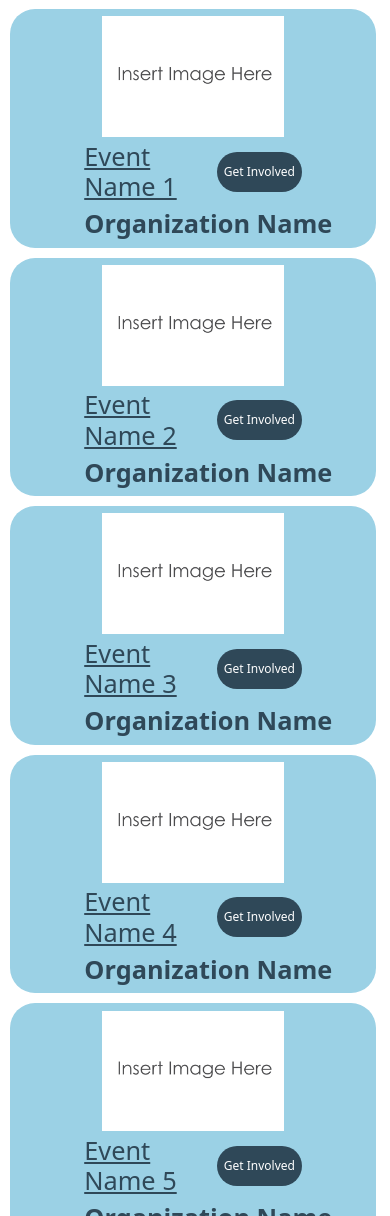
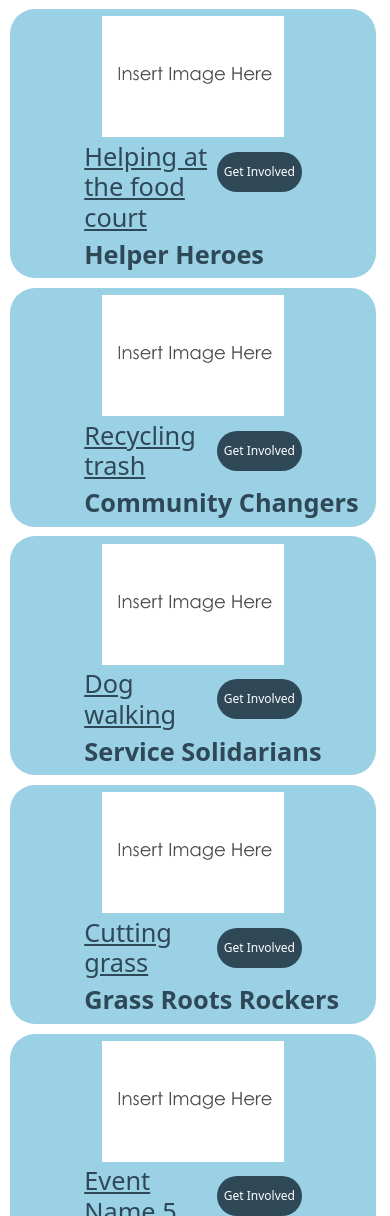
Before and after one commit to pobba-dud/We-Serve, a website: page DiscoverPage.html in a window 390 px wide. Shown: the part 220-1436 px from the top of the page. Drawn offline with nearby package versions, Linux system fonts and the light colour scheme.

Commit message:
Update DiscoverPage.html

```diff
--- a/DiscoverPage.html
+++ b/DiscoverPage.html
@@ -212,8 +212,8 @@ opacity: 0.5;
 <div class="module" style="float:left">
   <img src="Images/Insert-Image-Here.png" alt="Insert-Image-Here">
   <button class="btn btn-primary" data-bs-toggle="modal" data-bs-target="#eventModal1" data-bs-backdrop="static">Get Involved</button>
-  <h3 style="margin-left: 20%;"><u>Event Name 1</u></h3>
-  <h3 style="margin-left: 20%;"> <b>Organization Name</b></h3>
+  <h3 style="margin-left: 20%;"><u>Helping at the food court</u></h3>
+  <h3 style="margin-left: 20%;"> <b>Helper Heroes</b></h3>
 </div>
 
 <!-- Modal 1 -->
@@ -221,7 +221,7 @@ opacity: 0.5;
   <div class="modal-dialog modal-lg">
     <div class="modal-content">
       <div class="modal-header">
-        <h5 class="modal-title" id="eventModalLabel1">Event Name 1</h5>
+        <h5 class="modal-title" id="eventModalLabel1">Helping at the food court</h5>
         <button type="button" class="btn-close" data-bs-dismiss="modal" aria-label="Close"></button>
       </div>
       <div class="modal-body">
@@ -230,23 +230,23 @@ opacity: 0.5;
             <!-- Event Image -->
             <div class="col-md-4">
               <div class="event-image">
-                Image of Event 1
+                Image of food court
               </div>
               <div class="event-info">
-                <h5>Organization 1</h5>
-                <span>Event Name 1</span>
-                <span>Month 1,</span>
+                <h5>Helper Heroes</h5>
+                <span>Helping at the food court</span>
+                <span>October 28th</span>
                 <span>10:00 AM - 12:00 PM</span>
               </div>
             </div>
             <!-- Event Description -->
             <div class="col-md-8">
-              <h5>Event Name 1</h5>
+              <h5>Helping at the food court</h5>
               <p class="event-details">
-                This paragraph contains a small bio or description for Event 1. It includes details about the organization and the event schedule.
+                You will come in and help at the food court giving out food for people in need.
               </p>
               <a href="Calendar.html">
-              <button class="btn btn-primary" data-bs-toggle="modal" data-bs-target="#eventModal1"  onclick="remoteCreateEvent('2024/10/20', 'Modal 1 Event', '12:00 pm')">Get Involved</button>
+              <button class="btn btn-primary" data-bs-toggle="modal" data-bs-target="#eventModal1"  onclick="remoteCreateEvent('2024/10/28', 'Helping in food court', '10:00 am - 12:00pm')">Get Involved</button>
               </a>
             </div>
           </div>
@@ -259,8 +259,8 @@ opacity: 0.5;
     <div class="module" style="float:left">
       <img src="Images/Insert-Image-Here.png" alt="Insert-Image-Here">
       <button class="btn btn-primary" data-bs-toggle="modal" data-bs-target="#eventModal2" data-bs-backdrop="static">Get Involved</button>
-      <h3 style="margin-left: 20%;"><u>Event Name 2</u></h3>
-      <h3 style="margin-left: 20%;"> <b>Organization Name</b></h3>
+      <h3 style="margin-left: 20%;"><u>Recycling trash</u></h3>
+      <h3 style="margin-left: 20%;"> <b>Community Changers</b></h3>
     </div>
 
  <!-- Second Modal -->
@@ -268,7 +268,7 @@ opacity: 0.5;
   <div class="modal-dialog modal-lg">
     <div class="modal-content">
       <div class="modal-header">
-        <h5 class="modal-title" id="eventModalLabel2">Event Name 2</h5>
+        <h5 class="modal-title" id="eventModalLabel2">Recyling trash</h5>
         <button type="button" class="btn-close" data-bs-dismiss="modal" aria-label="Close"></button>
       </div>
       <div class="modal-body">
@@ -276,23 +276,23 @@ opacity: 0.5;
           <!-- Event Image -->
           <div class="col-md-4">
             <div class="event-image">
-              Image of Event 2
+              Image of Recyling Event
             </div>
             <div class="event-info">
-              <h5>Organization 2</h5>
-              <span>Event Name 2</span>
-              <span>Month 2,</span>
-              <span>02:00 PM - 04:00 PM</span>
+              <h5>Community Changers</h5>
+              <span>Recycling trash</span>
+              <span>October 31th</span>
+              <span>02:00 PM - 06:00 PM</span>
             </div>
           </div>
           <!-- Event Description -->
           <div class="col-md-8">
-            <h5>Event Name 2</h5>
+            <h5>Recycling trash</h5>
             <p class="event-details">
-              This paragraph contains a small bio or description for Event 2. It includes details about the organization and the event schedule.
+              We will go out together and pick up some trash to recycle.
             </p>
             <a href="Calendar.html">
-            <button class="schedule-btn" onclick="remoteCreateEvent('2024/10/21', 'Modal 2 Event', '12:00 pm')">Get Scheduled</button>
+            <button class="schedule-btn" onclick="remoteCreateEvent('2024/10/31', 'Recycling trash', '2:00 pm - 6:00 pm')">Get Scheduled</button>
             </a>
           </div>
         </div>
@@ -306,8 +306,8 @@ opacity: 0.5;
     <div class="module" style="float:left">
       <img src="Images/Insert-Image-Here.png" alt="Insert-Image-Here">
       <button class="btn btn-primary" data-bs-toggle="modal" data-bs-target="#eventModal3" data-bs-backdrop="static">Get Involved</button>
-      <h3 style="margin-left: 20%;"><u>Event Name 3</u></h3>
-      <h3 style="margin-left: 20%;"> <b>Organization Name</b></h3>
+      <h3 style="margin-left: 20%;"><u>Dog walking</u></h3>
+      <h3 style="margin-left: 20%;"> <b>Service Solidarians</b></h3>
     </div>
 
  <!-- Third Modal -->
@@ -315,7 +315,7 @@ opacity: 0.5;
   <div class="modal-dialog modal-lg">
     <div class="modal-content">
       <div class="modal-header">
-        <h5 class="modal-title" id="eventModalLabel3">Event Name 3</h5>
+        <h5 class="modal-title" id="eventModalLabel3">Dog walking</h5>
         <button type="button" class="btn-close" data-bs-dismiss="modal" aria-label="Close"></button>
       </div>
       <div class="modal-body">
@@ -323,23 +323,23 @@ opacity: 0.5;
           <!-- Event Image -->
           <div class="col-md-4">
             <div class="event-image">
-              Image of Event 3
+              Image of Dogs
             </div>
             <div class="event-info">
-              <h5>Organization 3</h5>
-              <span>Event Name 3</span>
-              <span>Month 3,</span>
-              <span>02:00 PM - 04:00 PM</span>
+              <h5>Service Solidarians</h5>
+              <span>Dog walking</span>
+              <span>November 2nd</span>
+              <span>01:00 PM - 09:00 PM</span>
             </div>
           </div>
           <!-- Event Description -->
           <div class="col-md-8">
-            <h5>Event Name 3</h5>
+            <h5>Dog walking</h5>
             <p class="event-details">
-              This paragraph contains a small bio or description for Event 3. It includes details about the organization and the event schedule.
+              We go out and walk dogs for the people who are at work and don't have the time to.
             </p>
             <a href="Calendar.html">
-            <button class="schedule-btn" onclick="remoteCreateEvent('2024/10/22', 'Modal 3 Event', '12:00 pm')">Get Scheduled</button>
+            <button class="schedule-btn" onclick="remoteCreateEvent('2024/11/2', 'Dog walking', '1:00 PM - 9:00 PM')">Get Scheduled</button>
             </a>
           </div>
         </div>
@@ -353,8 +353,8 @@ opacity: 0.5;
     <div class="module" style="float:left">
       <img src="Images/Insert-Image-Here.png" alt="Insert-Image-Here">
       <button class="btn btn-primary" data-bs-toggle="modal" data-bs-target="#eventModal4" data-bs-backdrop="static">Get Involved</button>
-      <h3 style="margin-left: 20%;"><u>Event Name 4</u></h3>
-      <h3 style="margin-left: 20%;"> <b>Organization Name</b></h3>
+      <h3 style="margin-left: 20%;"><u>Cutting grass</u></h3>
+      <h3 style="margin-left: 20%;"> <b>Grass Roots Rockers</b></h3>
     </div>
 
  <!-- Fourth Modal -->
@@ -362,7 +362,7 @@ opacity: 0.5;
   <div class="modal-dialog modal-lg">
     <div class="modal-content">
       <div class="modal-header">
-        <h5 class="modal-title" id="eventModalLabel4">Event Name 4</h5>
+        <h5 class="modal-title" id="eventModalLabel4">Cutting grass</h5>
         <button type="button" class="btn-close" data-bs-dismiss="modal" aria-label="Close"></button>
       </div>
       <div class="modal-body">
@@ -370,23 +370,25 @@ opacity: 0.5;
           <!-- Event Image -->
           <div class="col-md-4">
             <div class="event-image">
-              Image of Event 4
+              Image of Grass cutting
             </div>
             <div class="event-info">
-              <h5>Organization 4</h5>
-              <span>Event Name 4</span>
-              <span>Month 4,</span>
-              <span>02:00 PM - 04:00 PM</span>
+              <h5>Grass Roots Rockers</h5>
+              <span>Cutting grass</span>
+              <span>November 8th</span>
+              <span>11:00 am -  03:00 pm</span>
+
             </div>
           </div>
           <!-- Event Description -->
           <div class="col-md-8">
-            <h5>Event Name 4</h5>
+            <h5>Grass cutting</h5>
             <p class="event-details">
-              This paragraph contains a small bio or description for Event 4. It includes details about the organization and the event schedule.
+              Cutting grass early in the moring helping out the others  who are busy with work.
+
             </p>
             <a href="Calendar.html">
-            <button class="schedule-btn" onclick="remoteCreateEvent('2024/10/24', 'Modal 4 Event', '12:00 pm')">Get Scheduled</button>
+            <button class="schedule-btn" onclick="remoteCreateEvent('2024/11/8', 'Cutting grass', '11:00 am -  03:00 pm')">Get Scheduled</button>
             </a>
           </div>
         </div>
```
